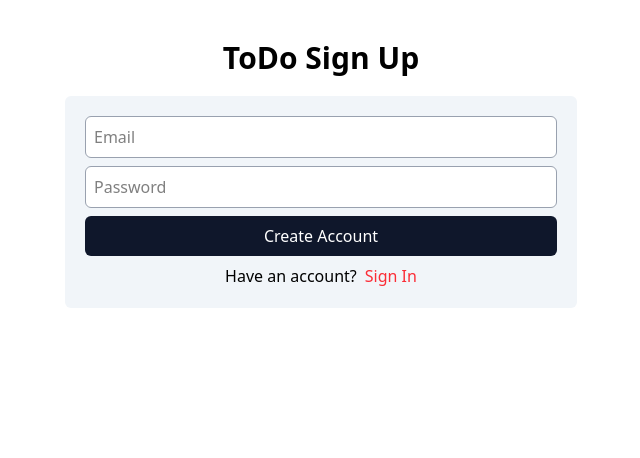
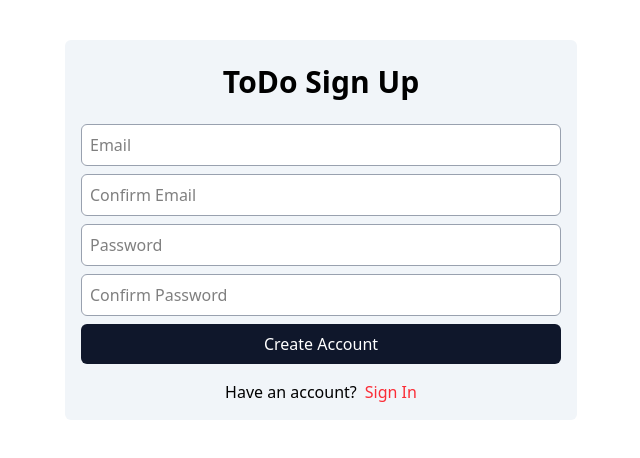
Before and after one commit to devin-caron/ToDo, a React (Vite) app: page /signup in a window 1280 px wide. Shown: the top 458 px of the page, without its empty margins (319-959 px from the left). Built offline with nearby package versions, Linux system fonts and the light colour scheme.

Commit message:
Styling for sign/up and home

```diff
--- a/src/pages/HomePage.tsx
+++ b/src/pages/HomePage.tsx
@@ -8,17 +8,17 @@ export default function HomePage() {
     useTodos();
 
   return (
-    <main className="pointer-events-auto py-10 px-5 h-screen space-y-5 overflow-y-auto">
-      <h1 className="font-bold text-3xl text-center">Your ToDos</h1>
-      <div className="max-w-lg mx-auto bg-slate-100 rounded-md p-5 space-y-6">
+    <main className="pointer-events-auto py-10 px-5 h-screen overflow-y-auto">
+      <div className="flex flex-col max-w-lg mx-auto bg-slate-100 rounded-md p-4 space-y-4">
+        <h1 className="font-bold text-3xl text-center p-2">Your To Dos</h1>
         <AddTodoForm onSubmit={addTodo} />
         <TodoList
           todos={todos}
           onCompletedChange={setTodoCompleted}
           onDelete={deleteTodo}
         />
+        <TodoSummary todos={todos} deleteAllCompleted={deleteAllCompleted} />
       </div>
-      <TodoSummary todos={todos} deleteAllCompleted={deleteAllCompleted} />
     </main>
   );
 }
--- a/src/pages/Signin.tsx
+++ b/src/pages/Signin.tsx
@@ -14,9 +14,9 @@ export default function LoginPage() {
   }
 
   return (
-    <main className="pointer-events-auto py-10 px-5 h-screen space-y-5 overflow-y-auto">
-      <h1 className="font-bold text-3xl text-center">ToDo Sign In</h1>
-      <div className="flex flex-col max-w-lg mx-auto bg-slate-100 rounded-md p-5 space-y-2">
+    <main className="pointer-events-auto py-10 px-5 h-screen overflow-y-auto">
+      <div className="flex flex-col max-w-lg mx-auto bg-slate-100 rounded-md p-4 space-y-4">
+        <h1 className="font-bold text-3xl text-center p-2">ToDo Sign In</h1>
         <form className="flex flex-col" onSubmit={handleSubmit}>
           <input
             value={input}
--- a/src/pages/SignupPage.tsx
+++ b/src/pages/SignupPage.tsx
@@ -14,9 +14,9 @@ export default function SignupPage() {
   }
 
   return (
-    <main className="pointer-events-auto py-10 px-5 h-screen space-y-5 overflow-y-auto">
-      <h1 className="font-bold text-3xl text-center">ToDo Sign Up</h1>
-      <div className="flex flex-col max-w-lg mx-auto bg-slate-100 rounded-md p-5 space-y-2">
+    <main className="pointer-events-auto py-10 px-5 h-screen overflow-y-auto">
+      <div className="flex flex-col max-w-lg mx-auto bg-slate-100 rounded-md p-4 space-y-4">
+        <h1 className="font-bold text-3xl text-center p-2">ToDo Sign Up</h1>
         <form className="flex flex-col" onSubmit={handleSubmit}>
           <input
             value={input}
@@ -25,9 +25,15 @@ export default function SignupPage() {
             className="rounded-md grow border p-2 mb-2 border-gray-400 bg-white"
           />
           <input
-            value={input}
-            onChange={(e) => setInput(e.target.value)}
+            placeholder="Confirm Email"
+            className="rounded-md grow border p-2 mb-2 border-gray-400 bg-white"
+          />
+          <input
             placeholder="Password"
+            className="rounded-md grow border p-2 mb-2 border-gray-400 bg-white"
+          />
+          <input
+            placeholder="Confirm Password"
             className="rounded-md grow border p-2 mb-2 border-gray-400 bg-white"
           />
           <button
```
